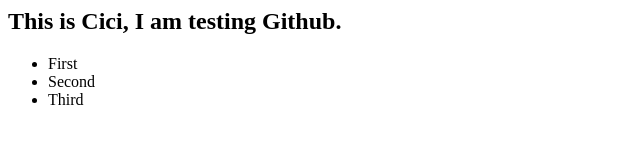
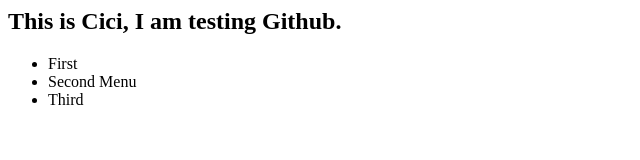
Before and after one commit to chen189xi/firstGitTest, a plain HTML site: page index.html in a window 1280 px wide. Shown: the full height of the page, 0-640 px from the left. Drawn offline with Linux system fonts and the light colour scheme.

Commit message:
Change second menu name

```diff
--- a/index.html
+++ b/index.html
@@ -7,7 +7,7 @@
 		<div>
 			<ul>
 				<li>First</li>
-				<li>Second</li>
+				<li>Second Menu</li>
 				<li>Third</li>
 			</ul>
 		</div>
```
